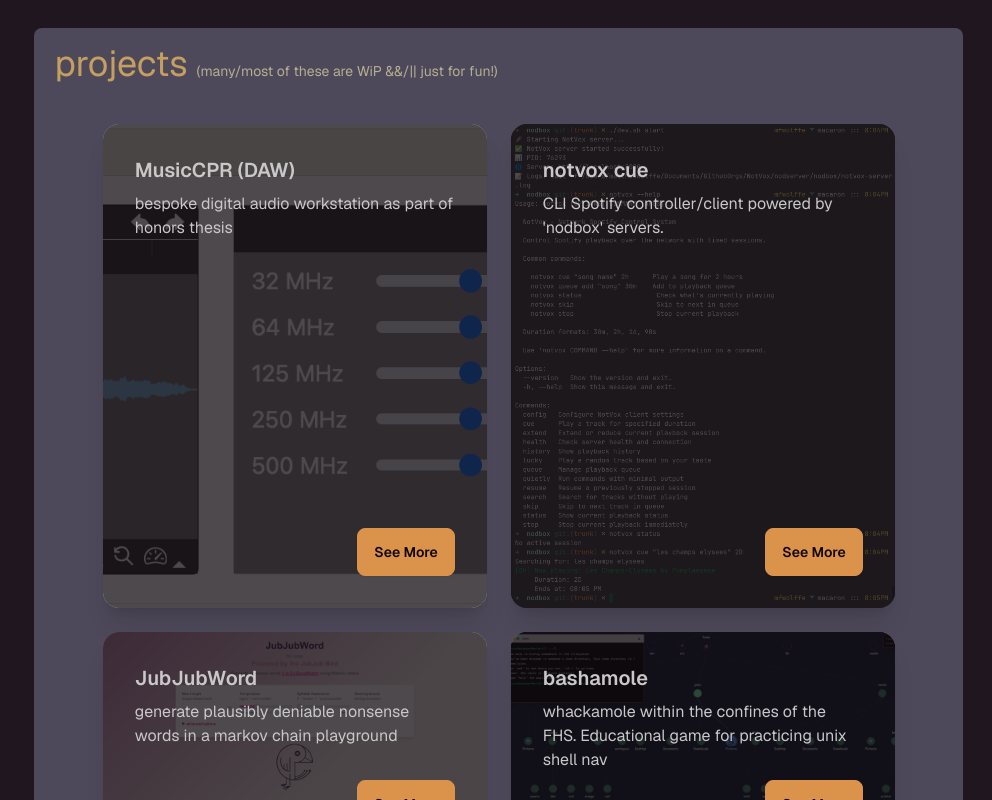
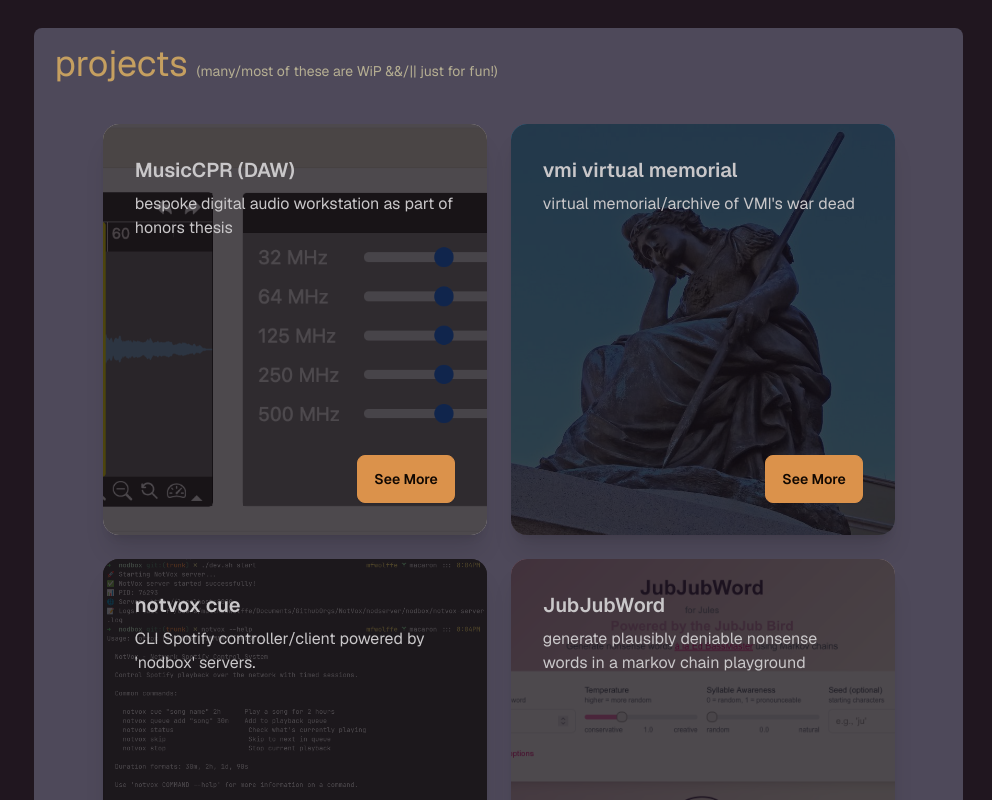
Before and after one commit to mfwolffe/musiCSian, a Next.js app: page / in a window 1280 px wide. Shown: the part 2720-3520 px from the top of the page, without its empty margins (288-1280 px from the left). Built offline with nearby package versions, Linux system fonts and the light colour scheme.

Commit message:
add virt memorial

```diff
--- a/src/app/data/data.ts
+++ b/src/app/data/data.ts
@@ -5,6 +5,12 @@ const shortProjects: Array<shortProject> = [
     title: "MusicCPR (DAW)",
     imgPath: "/images/daw-features1.png",
     shortDescript: "bespoke digital audio workstation as part of honors thesis",
+  },
+  {
+    title: "vmi virtual memorial",
+    imgPath: "/images/virginia-mourning.jpg",
+    shortDescript: "virtual memorial/archive of VMI's war dead",
+    url: "https://vmimemorial.com"
   },
   {
     title: "notvox cue",
```
Also changed, not shown: public/images/virginia-mourning.jpg (added).
